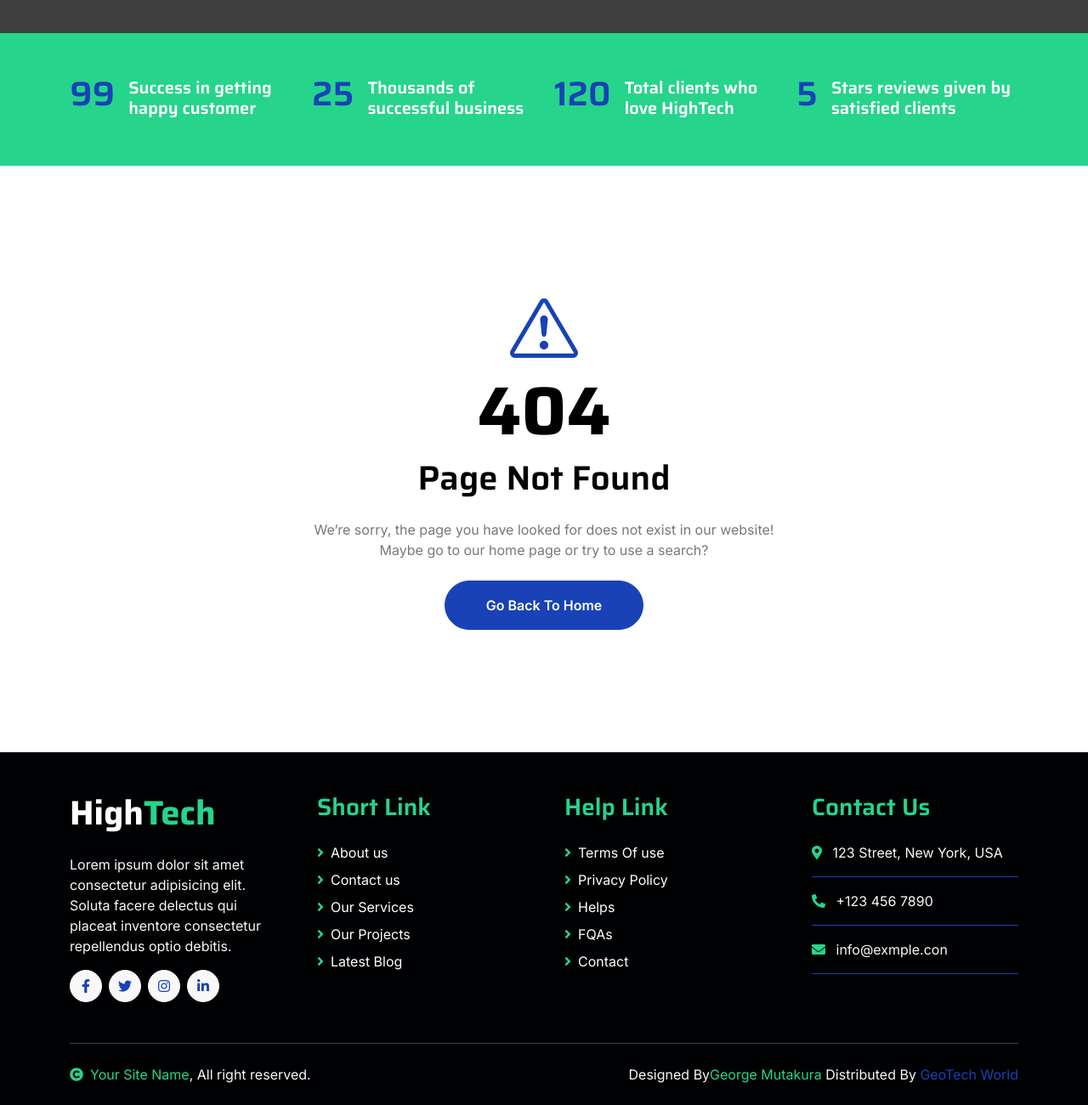
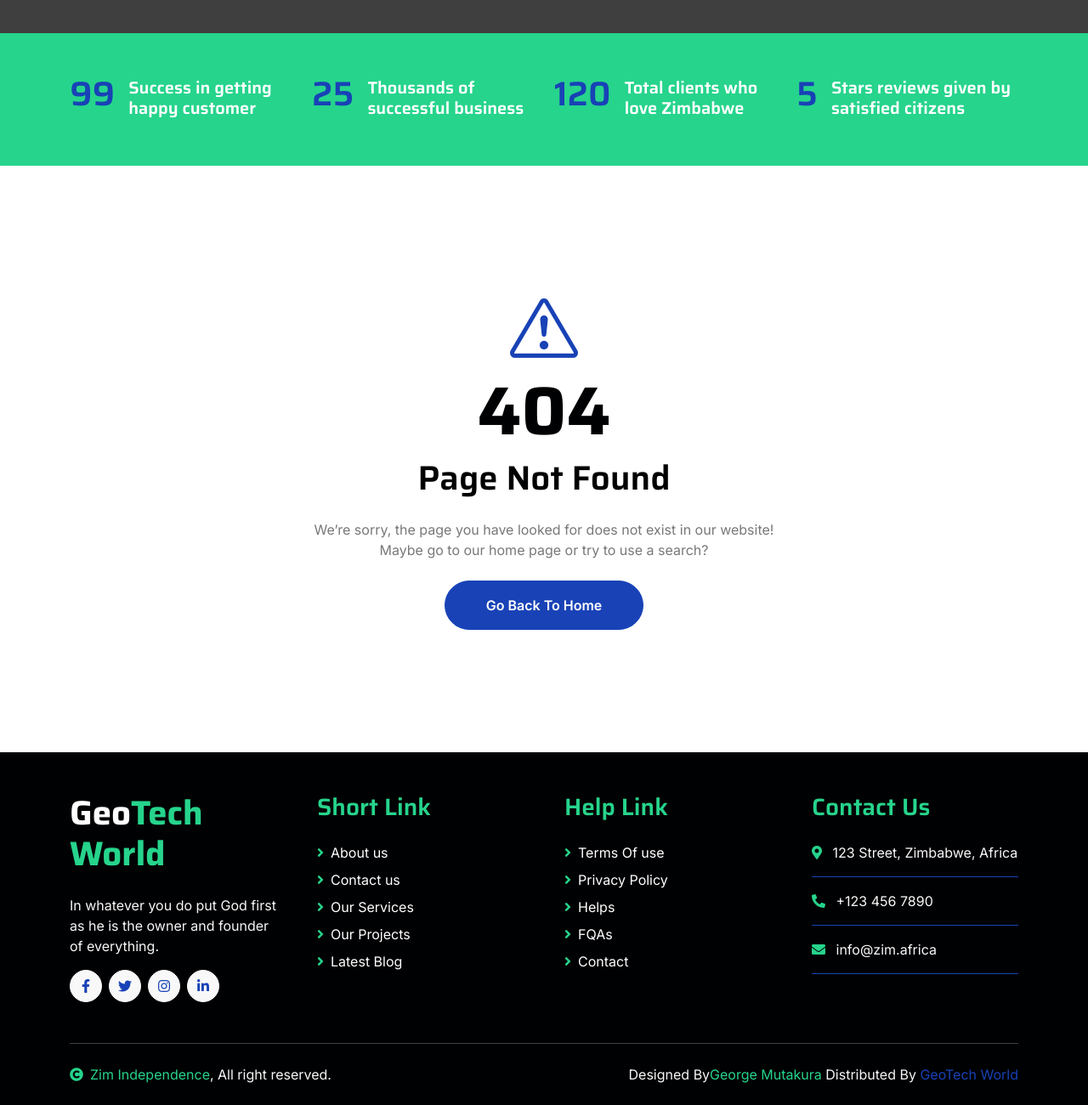
Before and after one commit to GTM-04/zim44independence, a plain HTML site: page 404.html in a window 1280 px wide. Shown: the part 404-1704 px from the top of the page at 85% size. Drawn offline with nearby package versions, Linux system fonts and the light colour scheme; grey boxes are pictures that could not be loaded.

Commit message:
Update 404.html

```diff
--- a/404.html
+++ b/404.html
@@ -3,7 +3,7 @@
 
     <head>
         <meta charset="utf-8">
-        <title>HighTech - IT Solutions Website Template</title>
+        <title>Zim Independence By Geotech World</title>
         <meta content="width=device-width, initial-scale=1.0" name="viewport">
         <meta content="" name="keywords">
         <meta content="" name="description">
@@ -60,7 +60,7 @@
             <div class="container">
                 <nav class="navbar navbar-dark navbar-expand-lg py-0">
                     <a href="index.html" class="navbar-brand">
-                        <h1 class="text-white fw-bold d-block">High<span class="text-secondary">Tech</span> </h1>
+                        <h1 class="text-white fw-bold d-block">Geo<span class="text-secondary">Tech World</span> </h1>
                     </a>
                     <button type="button" class="navbar-toggler me-0" data-bs-toggle="collapse" data-bs-target="#navbarCollapse">
                         <span class="navbar-toggler-icon"></span>
@@ -141,13 +141,13 @@
                     <div class="col-lg-3 wow fadeIn" data-wow-delay=".5s">
                         <div class="d-flex counter">
                             <h1 class="me-3 text-primary counter-value">120</h1>
-                            <h5 class="text-white mt-1">Total clients who love HighTech</h5>
+                            <h5 class="text-white mt-1">Total clients who love Zimbabwe</h5>
                         </div>
                     </div>
                     <div class="col-lg-3 wow fadeIn" data-wow-delay=".7s">
                         <div class="d-flex counter">
                             <h1 class="me-3 text-primary counter-value">5</h1>
-                            <h5 class="text-white mt-1">Stars reviews given by satisfied clients</h5>
+                            <h5 class="text-white mt-1">Stars reviews given by satisfied citizens</h5>
                         </div>
                     </div>
                 </div>
@@ -179,9 +179,9 @@
                 <div class="row g-5">
                     <div class="col-lg-3 col-md-6">
                         <a href="index.html">
-                            <h1 class="text-white fw-bold d-block">High<span class="text-secondary">Tech</span> </h1>
+                            <h1 class="text-white fw-bold d-block">Geo<span class="text-secondary">Tech World</span> </h1>
                         </a>
-                        <p class="mt-4 text-light">Lorem ipsum dolor sit amet consectetur adipisicing elit. Soluta facere delectus qui placeat inventore consectetur repellendus optio debitis.</p>
+                        <p class="mt-4 text-light">In whatever you do put God first as he is the owner and founder of everything.</p>
                         <div class="d-flex hightech-link">
                             <a href="" class="btn-light nav-fill btn btn-square rounded-circle me-2"><i class="fab fa-facebook-f text-primary"></i></a>
                             <a href="" class="btn-light nav-fill btn btn-square rounded-circle me-2"><i class="fab fa-twitter text-primary"></i></a>
@@ -212,16 +212,16 @@
                     <div class="col-lg-3 col-md-6">
                         <a href="#" class="h3 text-secondary">Contact Us</a>
                         <div class="text-white mt-4 d-flex flex-column contact-link">
-                            <a href="#" class="pb-3 text-light border-bottom border-primary"><i class="fas fa-map-marker-alt text-secondary me-2"></i> 123 Street, New York, USA</a>
+                            <a href="#" class="pb-3 text-light border-bottom border-primary"><i class="fas fa-map-marker-alt text-secondary me-2"></i> 123 Street, Zimbabwe, Africa</a>
                             <a href="#" class="py-3 text-light border-bottom border-primary"><i class="fas fa-phone-alt text-secondary me-2"></i> +123 456 7890</a>
-                            <a href="#" class="py-3 text-light border-bottom border-primary"><i class="fas fa-envelope text-secondary me-2"></i> info@exmple.con</a>
+                            <a href="#" class="py-3 text-light border-bottom border-primary"><i class="fas fa-envelope text-secondary me-2"></i> info@zim.africa</a>
                         </div>
                     </div>
                 </div>
                 <hr class="text-light mt-5 mb-4">
                 <div class="row">
                     <div class="col-md-6 text-center text-md-start">
-                        <span class="text-light"><a href="#" class="text-secondary"><i class="fas fa-copyright text-secondary me-2"></i>Your Site Name</a>, All right reserved.</span>
+                        <span class="text-light"><a href="#" class="text-secondary"><i class="fas fa-copyright text-secondary me-2"></i>Zim Independence</a>, All right reserved.</span>
                     </div>
                     <div class="col-md-6 text-center text-md-end">
                         <!--/*** This template is free as long as you keep the footer author’s credit link/attribution link/backlink. If you'd like to use the template without the footer author’s credit link/attribution link/backlink, you can purchase the Credit Removal License from "https://htmlcodex.com/credit-removal". Thank you for your support. ***/-->
```
